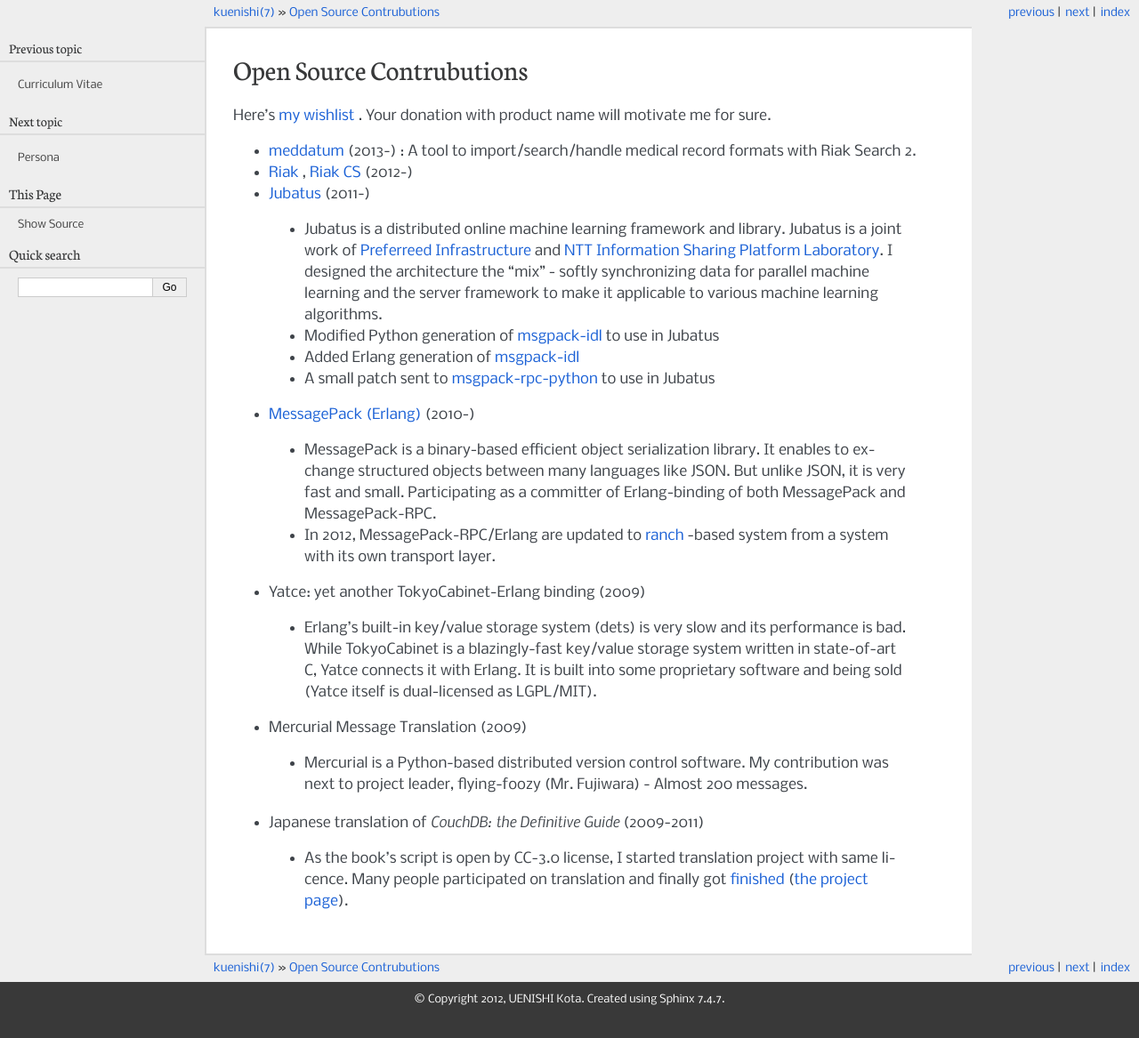
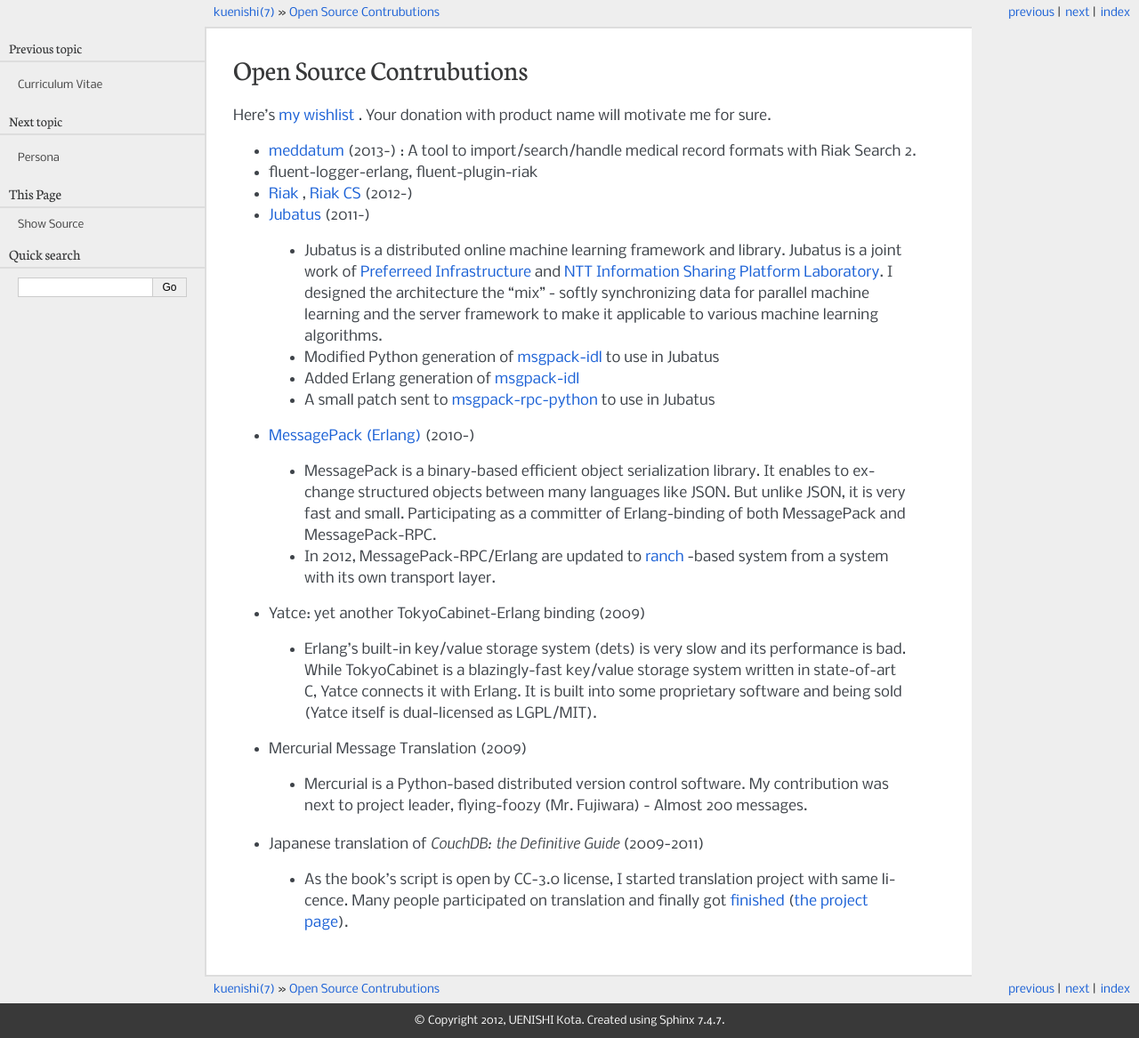
Before and after one commit to kuenishi/mywebsite, a Sphinx documentation site: the page built from source/opensource.rst, in a window 1280 px wide. Shown: the whole page at 89% size. Built offline with Sphinx 7.4.7, drawn with Linux system fonts in a browser that asks for light colours; before the commit the page ends 1143 px from its top, so only the background shows below that.

Commit message:
Update opensource.rst

```diff
--- a/source/opensource.rst
+++ b/source/opensource.rst
@@ -4,6 +4,7 @@
 Here's `my wishlist <http://www.amazon.co.jp/registry/wishlist/1P6IW44XCM1H2>`_ . Your donation with product name will motivate me for sure.
 
 - `meddatum <https://github.com/kuenishi/meddatum>`_ (2013-) : A tool to import/search/handle medical record formats with Riak Search 2.
+- fluent-logger-erlang, fluent-plugin-riak
 
 - `Riak <https://github.com/basho/riak>`_ , `Riak CS <https://github.com/basho/riak_cs>`_ (2012-)
 
```
